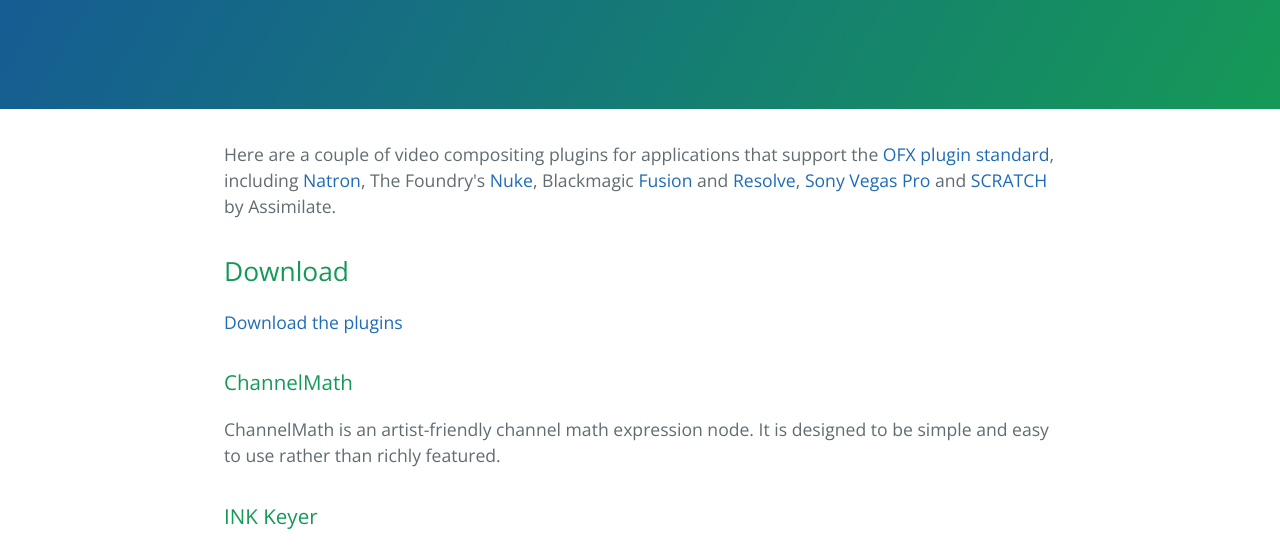
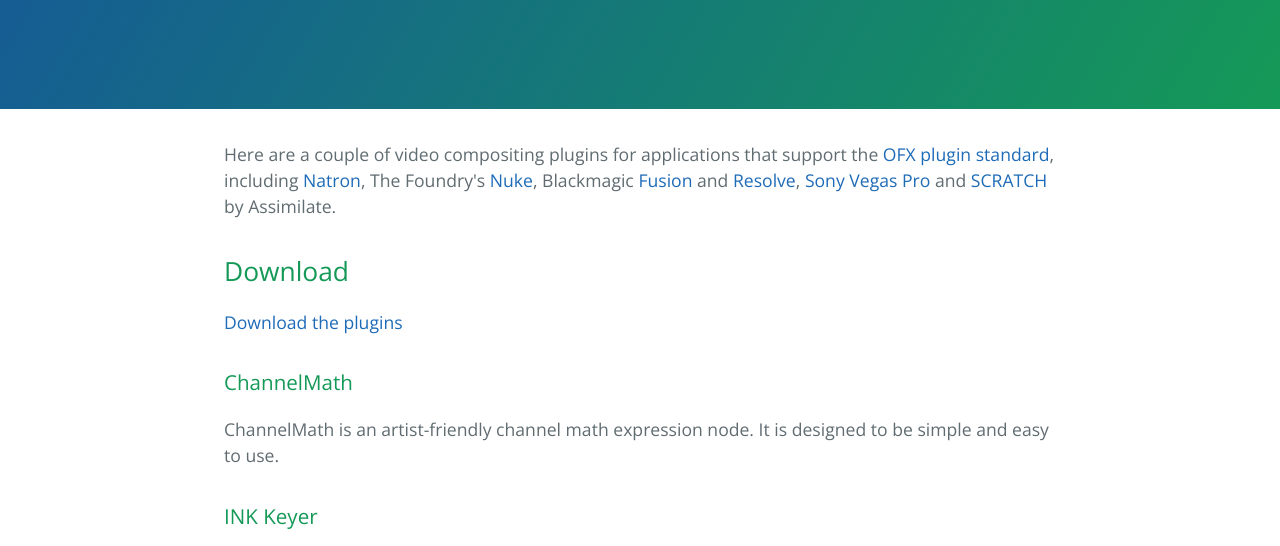
Before and after one commit to nicholascarroll/nicholascarroll.github.io, a plain HTML site: page index.html in a window 1280 px wide. Shown: the part 208-754 px from the top of the page. Drawn offline with nearby package versions, Linux system fonts and the light colour scheme.

Commit message:
Update index.html

```diff
--- a/index.html
+++ b/index.html
@@ -31,7 +31,7 @@
 <h3>
 <a id="channelmath" class="anchor" href="#channelmath" aria-hidden="true"><span class="octicon octicon-link"></span></a>ChannelMath</h3>
 
-<p>ChannelMath is an artist-friendly channel math expression node. It is designed to be simple and easy to use rather than richly featured.</p>
+<p>ChannelMath is an artist-friendly channel math expression node. It is designed to be simple and easy to use.</p>
 
 <h3>
 <a id="ink-keyer" class="anchor" href="#ink-keyer" aria-hidden="true"><span class="octicon octicon-link"></span></a>INK Keyer</h3>
```
